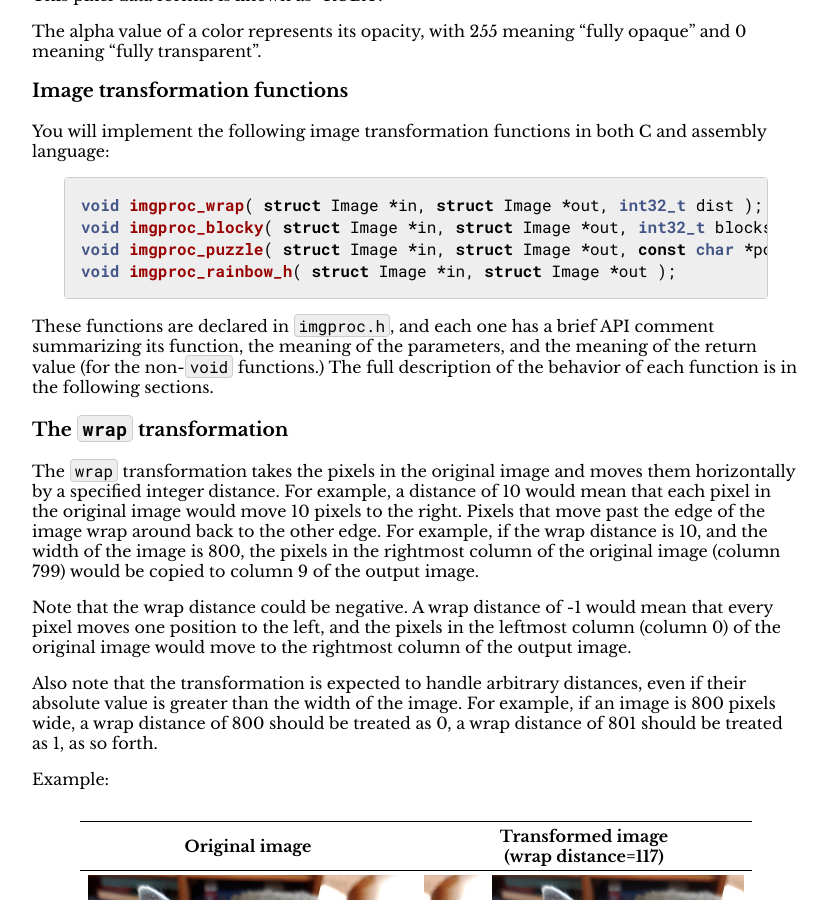
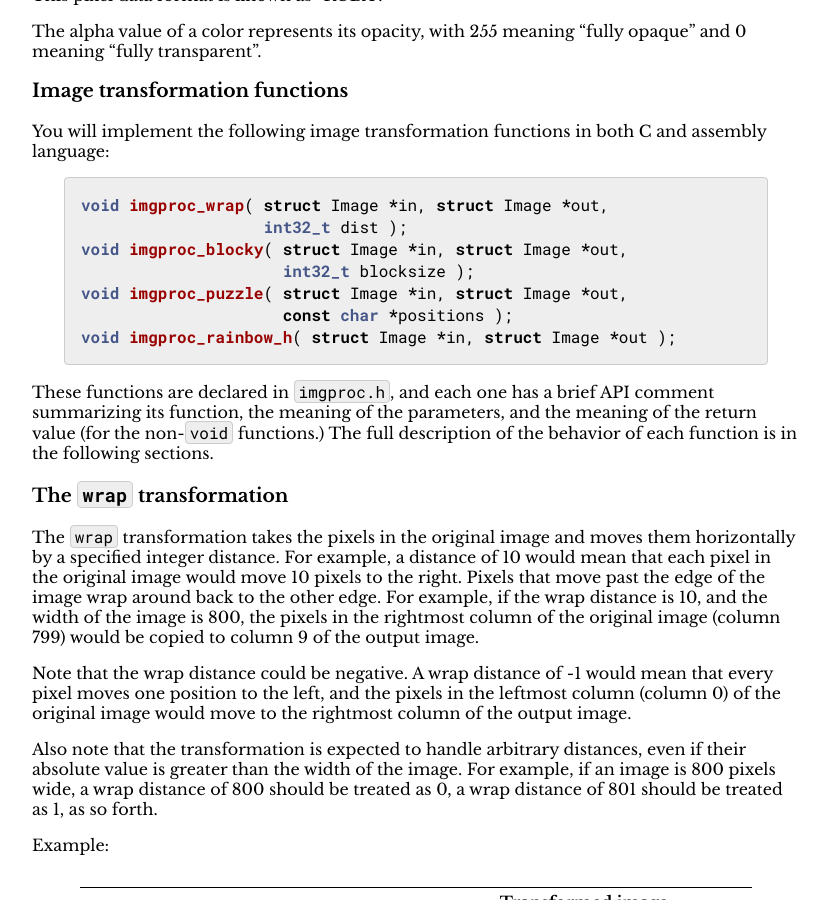
Before and after one commit to jhucsf/fall2026, a Jekyll site: the page built from assign/assign02.md, in a window 1280 px wide and 900 px high, scrolled down 3360 px. Shown: the whole window, without its empty margins (224-1052 px from the left). Built offline with Jekyll 4.4.1, drawn with Linux system fonts in a browser that asks for light colours; formulas are drawn with MathJax 3.

Commit message:
getting closer

````diff
--- a/assign/assign02.md
+++ b/assign/assign02.md
@@ -194,9 +194,12 @@ You will implement the following image transformation functions in both
 C and assembly language:
 
 ```c
-void imgproc_wrap( struct Image *in, struct Image *out, int32_t dist );
-void imgproc_blocky( struct Image *in, struct Image *out, int32_t blocksize );
-void imgproc_puzzle( struct Image *in, struct Image *out, const char *positions );
+void imgproc_wrap( struct Image *in, struct Image *out,
+                   int32_t dist );
+void imgproc_blocky( struct Image *in, struct Image *out,
+                     int32_t blocksize );
+void imgproc_puzzle( struct Image *in, struct Image *out,
+                     const char *positions );
 void imgproc_rainbow_h( struct Image *in, struct Image *out );
 ```
 
@@ -265,7 +268,7 @@ or `'a'`–`'f'`), or an underscore (`'_'`). The hex digits map onto
 tile positions in the input image as follows:
 
 <div style='text-align: center;'>
-  <img src='img/a2-tiles.svg' style='width: 320px;' alt='tile positions'>
+  <img src='img/a2-tiles.svg' style='width: 280px;' alt='tile positions'>
 </div>
 
 The positions string indicates, for each tile in the output image,
@@ -274,7 +277,7 @@ is "`a0e1d63c745b92_8`", that means that the output image
 should be arranged as
 
 <div style='text-align: center;'>
-  <img src='img/a2-tiles-permutation.svg' style='width: 320px;' alt='permuted tile positions'>
+  <img src='img/a2-tiles-permutation.svg' style='width: 280px;' alt='permuted tile positions'>
 </div>
 
 Note that the underscore character ("`_`") indicates a tile that is
````
Also changed, not shown: assignments.md (+1 -0 lines), index.md (+3 -0 lines).
